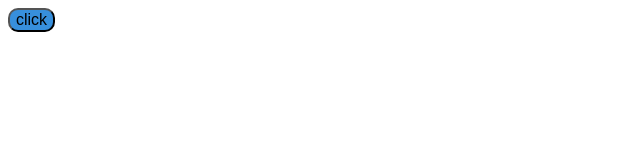
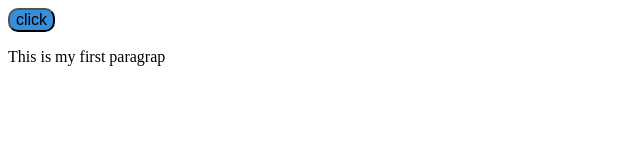
Before and after one commit to tanzhiting/WEBPUBLISHING, a plain HTML site: page index.html in a window 1280 px wide. Shown: the whole page, without its empty margins (0-640 px from the left). Drawn offline with Linux system fonts and the light colour scheme.

Commit message:
a paragraph created

```diff
--- a/index.html
+++ b/index.html
@@ -6,5 +6,6 @@
 
     <body>
         <button style="background-color:rgb(55, 143, 220);border-radius: 10px;font-size: 1em;">click</button>
+        <p>This is my first paragrap</p>
     </body>
 </html>
```
